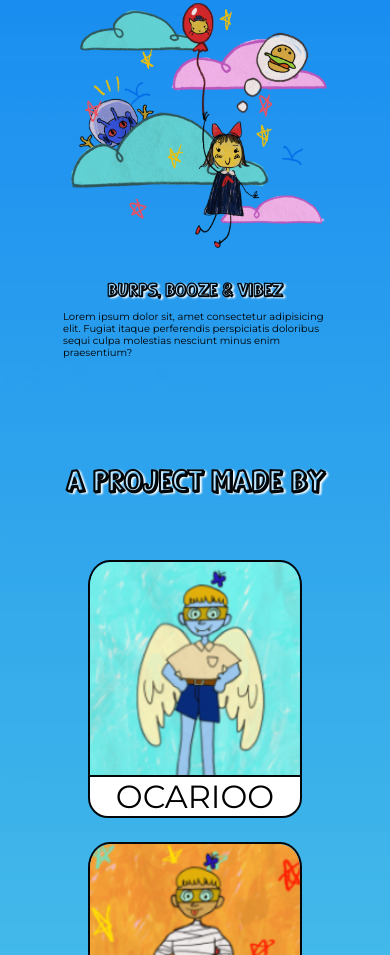
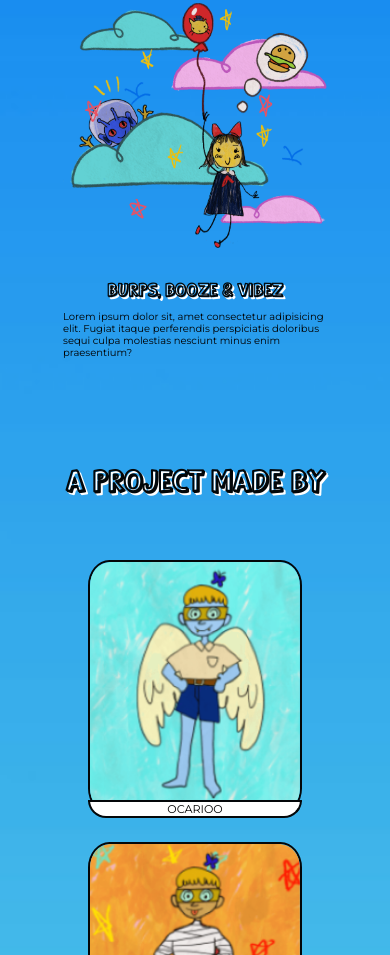
Before and after one commit to DanishSuleman/nft-website, a plain HTML site: page index.html in a window 390 px wide. Shown: the part 1045-2000 px from the top of the page. Drawn offline with nearby package versions, Linux system fonts and the light colour scheme.

Commit message:
Update style.css

```diff
--- a/assets/css/style.css
+++ b/assets/css/style.css
@@ -16,7 +16,7 @@ body {
 /* Global Styles */
 
 .secondary-headings {
-    text-shadow: 2px 1px 2px white;
+    text-shadow: 2px 2px white;
     text-transform: uppercase;
     font-size: 2rem;
 }
@@ -98,7 +98,7 @@ header img {
     font-family: 'Shadow' , sans-serif;
     margin-top: -7px;
     color: black;
-    text-shadow: 2px 2px #67DFE3;
+    text-shadow: 2px 2px #67dfe3;
 }
 .content-section {
     overflow-x: hidden;
@@ -166,7 +166,7 @@ header img {
     border-radius: 10%;
 }
 
-.projects .credits .credits-overlay {
+.credits-overlay {
     position: absolute;
     bottom: 0;
     left: 0;
@@ -255,6 +255,10 @@ header img {
         display: none;
     }
 
+    .credits-overlay{
+        font-size: 1.5rem;
+    }
+
     body {
         background-size: cover;
     }
@@ -274,7 +278,6 @@ header img {
     }
 
     .secondary-headings {
-        -webkit-text-stroke: 0;
         color: #030709;
     }
 
@@ -326,6 +329,12 @@ header img {
     }
 }
 
+@media screen and (max-width: 545px) {
+.credits-overlay{
+    font-size: 0.7rem;
+}
+}
+
 
 @media screen and (max-width: 428px) {
 
```
